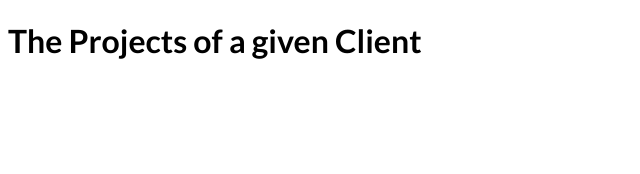
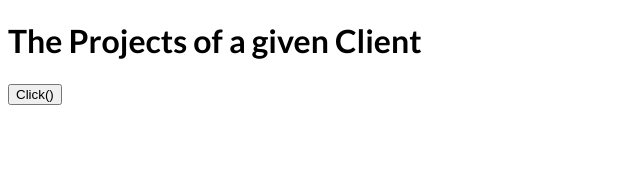
Before and after one commit to raviranjan2003/NextJs, a Next.js app: page /clients/1 in a window 1280 px wide. Shown: the top 174 px of the page, without its empty margins (0-640 px from the left). Built offline with nearby package versions, Linux system fonts and the light colour scheme.

Commit message:
routing programmatically (on button click)

```diff
--- a/pages/clients/[id]/[clientprojectid].js
+++ b/pages/clients/[id]/[clientprojectid].js
@@ -2,7 +2,7 @@ import { useRouter } from "next/router";
 
 function SelectedClientProjectPage(){
     const router = useRouter();
-    // console.log(router.query);
+    console.log(router.query);
     //here we'll get both [id] and [clientprojectid] concrete value
 
     return (
--- a/pages/clients/[id]/index.js
+++ b/pages/clients/[id]/index.js
@@ -3,9 +3,16 @@ import { useRouter } from "next/router";
 function ClientProjectPage(){
     const router = useRouter();
     console.log(router.query);
+
+    function handleClick(){
+        router.push('/clients/ravi/ranjan');
+        //using replace method, we can't go back...
+        // router.replace('/clients/ravi/ranjan');
+    }
     return (
         <div>
             <h1>The Projects of a given Client</h1>
+            <button onClick={handleClick}>Click()</button>
         </div>
     )
 }
```
